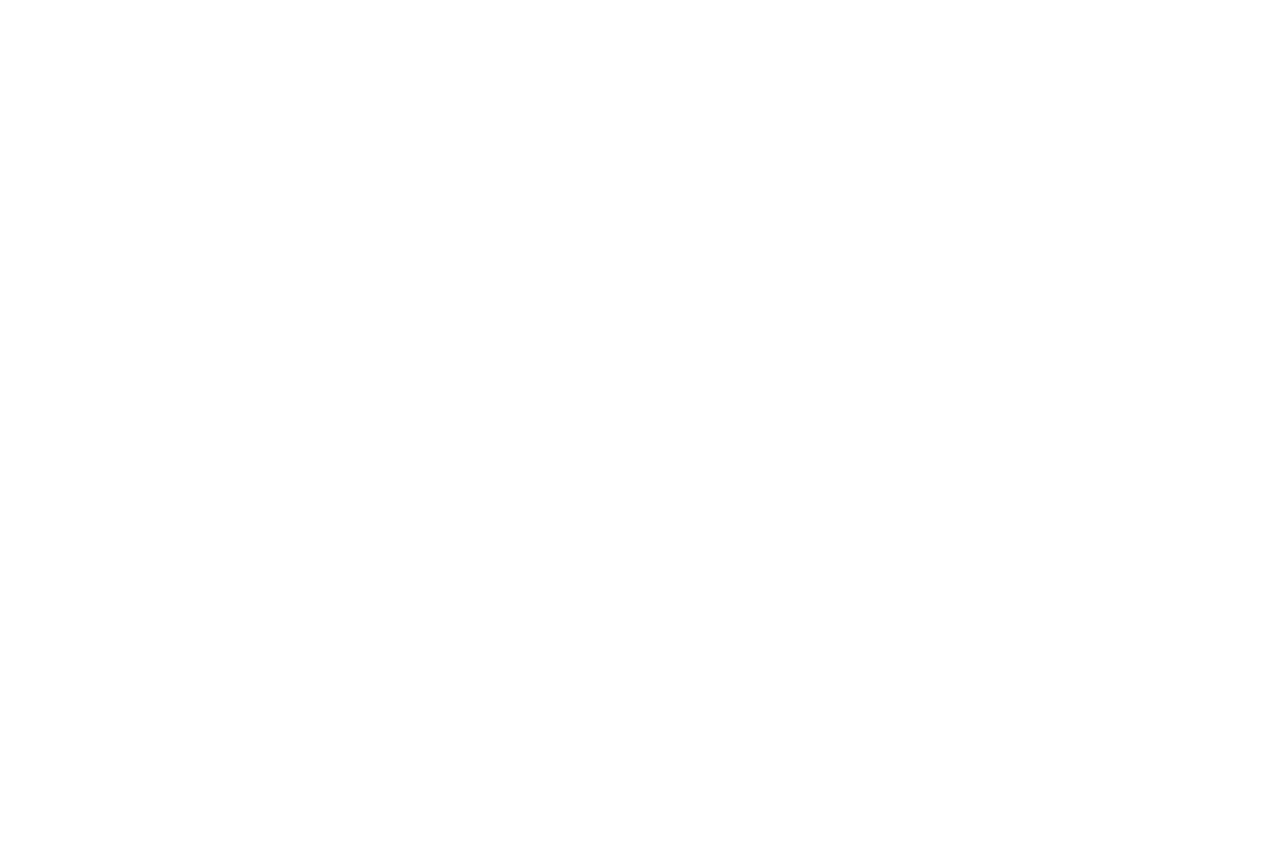
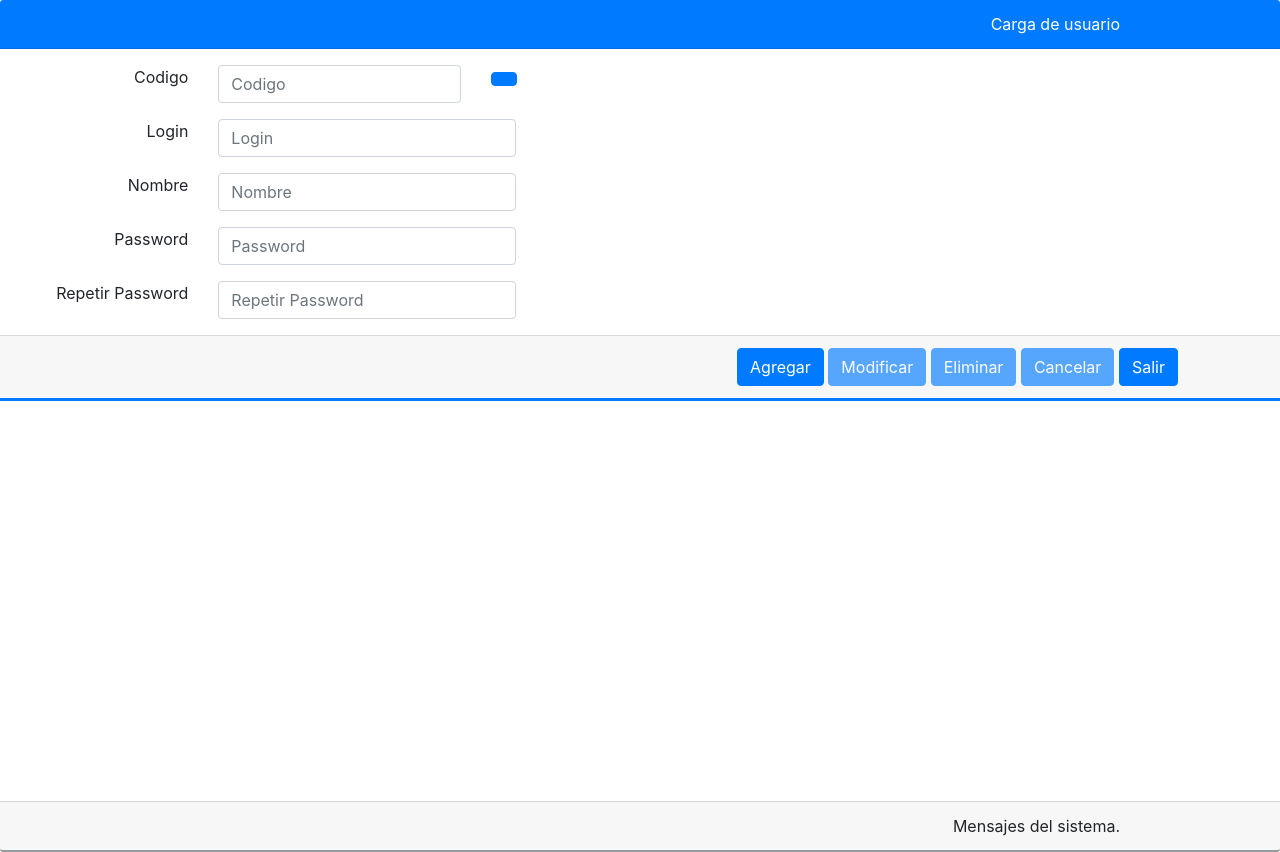
Before and after one commit to mattgo327/IDT, a PHP site: page /leccion37/index.html in a window 1280 px wide. Before the commit the page is empty. Before the commit the page ends 800 px from the top, so only its background shows below. Run offline with PHP 8.4, Linux system fonts and the light colour scheme.

Commit message:
cambios recientes

```diff
--- a/index.html
+++ b/index.html
@@ -0,0 +1,201 @@
+<!DOCTYPE html>
+<html lang="en">
+<head>
+    <meta charset="UTF-8">
+    <meta http-equiv="X-UA-Compatible" content="IE=edge">
+    <meta name="viewport" content="width=device-width, initial-scale=1.0">
+    <title>Document</title>
+    <!-- CSS Only-->
+    <link rel="stylesheet" href="css/bootstrap.min.css">
+    <!-- JavaScript Bundle with Popper -->
+    <script src="https://cdn.jsdelivr.net/npm/bootstrap@5.2.2/dist/js/bootstrap.bundle.min.js"
+    integrity="sha384-OERcA2EqjJCMA+/3y+gxIOqMEjwtxJY7qPCqsdltbNJuaOe923+mo//f6V8Qbsw3"
+    crossorigin="anonymous" ></script>
+    <script src="js/jquery-3.3.1.min.js"></script>
+   <script src="./js/funciones.js" defer></script>
+    <style>
+        .quitar-puntos {
+            list-style: none;
+        }
+
+        .pr-10{
+            padding-right: 10rem;
+        }
+
+        .bb-azul{
+            border-bottom: 3px solid #007bff;
+        }
+
+        .text-r{
+            text-align: right;
+        }
+
+        @media (max-width: 575px) {
+            .text-r{
+                text-align: left;
+            }
+        }
+        .bb-gris{
+            border-bottom: 2px solid #969ba0;
+    }
+    .mt{
+    margin-top: 400px;}
+
+    </style>
+</head>
+<body>
+    <form action="" id="formPrograma">
+        <div class="card-header bg-primary text-white text-r mb-3 pr-10">
+            Carga de usuario
+        </div>
+        <div class="form-group">
+            <div class="row">
+                <div class=" col-sm-2 text-r">
+                    <label for="codigo" class="text-capitalize"
+                        >codigo
+                    </label>
+                </div>
+                <div class="col-sm-3">
+                    <div class="row">
+                        <div class="col-10 col-sm-10">
+                            <input
+                                type="text"
+                                name="codigo"
+                                id="codigo"
+                                class="form-control"
+                                placeholder="Codigo"
+                            />
+                        </div>
+                        <div class="col-2 col-sm-2">
+                            <button class="btn btn-primary">
+                                <i class="bi bi-search"></i>
+                            </button>
+                        </div>
+                    </div>
+                </div>
+            </div>
+        </div>
+        <div class="form-group">
+            <div class="row">
+                <div class="col-sm-2 text-r">
+                    <label for="login" class="text-capitalize">login</label>
+                </div>
+
+                <div class="col-sm-3">
+                    <input
+                        type="text"
+                        name="login"
+                        id="login"
+                        class="form-control"
+                        placeholder="Login"
+                    />
+                </div>
+            </div>
+        </div>
+        <div class="form-group">
+            <div class="row">
+                <div class="col-sm-2 text-r">
+                    <label for="nombre" class="text-capitalize"
+                        >nombre</label
+                    >
+                </div>
+
+                <div class="col-sm-3">
+                    <input
+                        type="text"
+                        name="nombre"
+                        id="nombre"
+                        class="form-control"
+                        placeholder="Nombre"
+                    />
+                </div>
+            </div>
+        </div>
+        <div class="form-group">
+            <div class="row">
+                <div class="col-sm-2 text-r">
+                    <label for="password" class="text-capitalize"
+                        >password</label
+                    >
+                </div>
+
+                <div class="col-sm-3">
+                    <input
+                        type="password"
+                        name="password"
+                        id="password"
+                        class="form-control"
+                        placeholder="Password"
+                    />
+                </div>
+            </div>
+        </div>
+        <div class="form-group">
+            <div class="row">
+                <div class="col-sm-2 text-r">
+                    <label for="repertir_password" class="text-capitalize"
+                        >Repetir password</label
+                    >
+                </div>
+
+                <div class="col-sm-3">
+                    <input
+                        type="password"
+                        name="repertir_password"
+                        id="repertir_password"
+                        class="form-control"
+                        placeholder="Repetir Password"
+                    />
+                </div>
+            </div>
+        </div>
+
+        <div class="card-footer bb-azul">
+            <div class="row">
+                <div class="col-sm-6"></div>
+                <div class="col-sm-6">
+                    <div class="text-center">
+                        <button class="btn btn-primary" id="agregarUsuario">Agregar</button>
+                        <button class="btn btn-primary" disabled>
+                            Modificar
+                        </button>
+                        <button class="btn btn-primary" disabled>
+                            Eliminar
+                        </button>
+                        <button class="btn btn-primary" disabled>
+                            Cancelar
+                        </button>
+                        <button class="btn btn-primary">Salir</button>
+                    </div>
+                </div>
+            </div>
+            <div id="mensajes"></div>
+
+            <!-- <li class="">
+                    <button class="btn btn-primary">Agregar</button>
+                </li>
+                <li class="">
+                    <button class="btn btn-primary" disabled>
+                        Modificar
+                    </button>
+                </li>
+                <li class="">
+                    <button class="btn btn-primary" disabled>
+                        Eliminar
+                    </button>
+                </li>
+                <li class="">
+                    <button class="btn btn-primary" disabled>
+                        Cancelar
+                    </button>
+                </li>
+                <li class="">
+                    <button class="btn btn-primary">Salir</button>
+                </li> -->
+        </div>
+        <div class="card-footer  bb-gris text-r mt pr-10" >
+            Mensajes del sistema.
+        </div>
+    </form>
+</body>
+</html>
```
Also changed, not shown: php/buscarNombre.php (+8 -8 lines).
